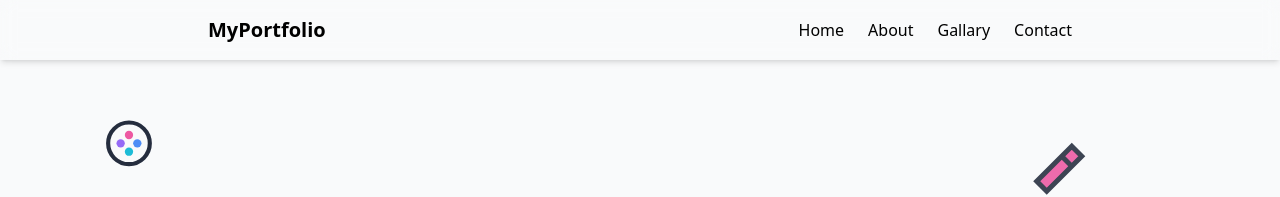
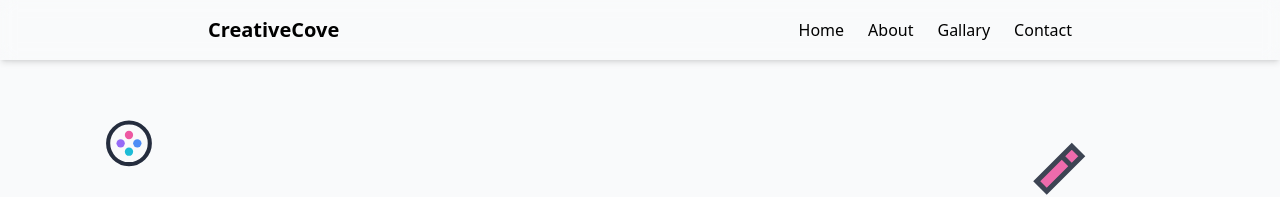
Before and after one commit to sandesh0799/portfolio, a React (Vite) app: page / in a window 1280 px wide. Shown: the top 197 px of the page. Built offline with nearby package versions, Linux system fonts and the light colour scheme.

Commit message:
Change title . change some css

```diff
--- a/src/components/Gallary.jsx
+++ b/src/components/Gallary.jsx
@@ -124,7 +124,7 @@ export default function Gallery() {
         <button
           onClick={() => setCurrentPage((prev) => Math.max(prev - 1, 1))}
           disabled={currentPage === 1}
-          className="px-5 py-2 rounded bg-orange-200 hover:bg-orange-300 transition disabled:opacity-40"
+          className="px-5 py-2 rounded bg-orange-200 hover:bg-orange-300 transition disabled:opacity-40 cursor-pointer"
         >
           Prev
         </button>
@@ -134,7 +134,7 @@ export default function Gallery() {
         <button
           onClick={() => setCurrentPage((prev) => Math.min(prev + 1, totalPages))}
           disabled={currentPage === totalPages}
-          className="px-5 py-2 rounded bg-orange-200 hover:bg-orange-300 transition disabled:opacity-40"
+          className="px-5 py-2 rounded bg-orange-200 hover:bg-orange-300 transition disabled:opacity-40 cursor-pointer"
         >
           Next
         </button>
@@ -145,7 +145,7 @@ export default function Gallery() {
         <div className="fixed inset-0 bg-black/90 backdrop-blur-sm z-50 flex items-center justify-center p-4">
           <button
             onClick={closeModal}
-            className="absolute top-6 right-6 w-12 h-12 bg-white/20 hover:bg-white/30 rounded-full flex items-center justify-center text-white transition-all duration-200 z-10 group"
+            className="absolute top-6 right-6 w-12 h-12 bg-white/20 hover:bg-white/30 rounded-full flex items-center justify-center text-white transition-all duration-200 z-10 group cursor-pointer"
           >
             <svg className="w-6 h-6 group-hover:scale-110 transition-transform" fill="none" stroke="currentColor" viewBox="0 0 24 24">
               <path strokeLinecap="round" strokeLinejoin="round" strokeWidth={2} d="M6 18L18 6M6 6l12 12" />
--- a/src/components/Navbar.jsx
+++ b/src/components/Navbar.jsx
@@ -21,7 +21,7 @@ export default function Navbar() {
       aria-label="Primary"
     >
       <div className="max-w-4xl mx-auto flex justify-between p-4 items-center">
-        <div className="text-xl font-bold select-none">MyPortfolio</div>
+        <div className="text-xl font-bold select-none">CreativeCove</div>
 
         {/* Desktop menu */}
         <div className="hidden md:flex space-x-6">
```
